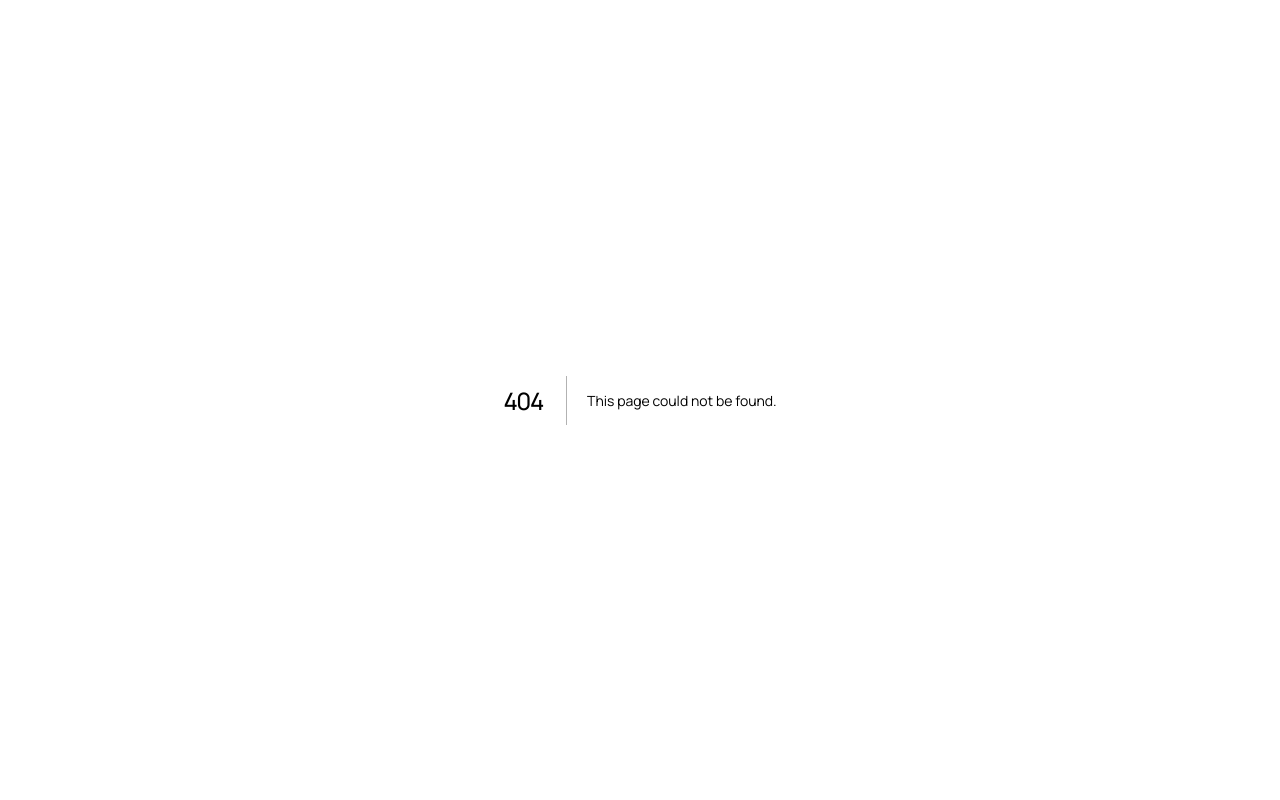
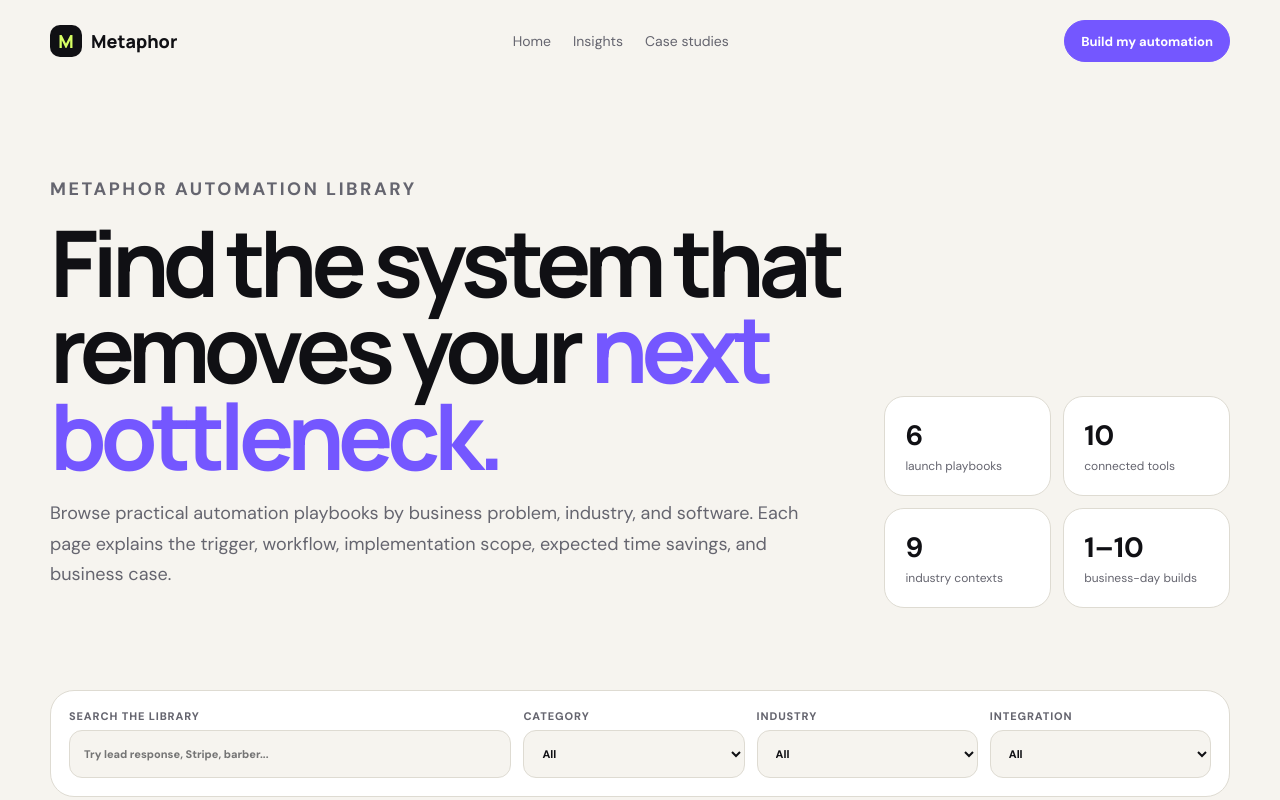
Before and after one commit to cocodev86/Coco1, a Next.js app: page /automation-library in a window 1280 px wide. Before the commit this address had no page. Shown: the top 800 px of the page. Built offline with nearby package versions, Linux system fonts and the light colour scheme.

Commit message:
Build automation library index

```diff
--- /dev/null
+++ b/app/automation-library/page.tsx
@@ -0,0 +1,38 @@
+import type { Metadata } from "next";
+import Link from "next/link";
+import LibraryClient from "./LibraryClient";
+import { automations, automationCategories, automationIndustries, automationIntegrations } from "./data";
+import styles from "./library.module.css";
+
+export const metadata: Metadata = {
+  title: "Automation Library | Metaphor Consulting",
+  description: "Explore practical automation playbooks for lead capture, booking, customer response, sales operations, and client delivery.",
+  alternates: { canonical: "/automation-library" },
+};
+
+export default function AutomationLibraryPage() {
+  return (
+    <main className={styles.page}>
+      <nav className={`shell ${styles.nav}`} aria-label="Automation library navigation">
+        <Link className="brand" href="/"><span>M</span>Metaphor</Link>
+        <div className={styles.navLinks}><Link href="/">Home</Link><Link href="/blog">Insights</Link><Link href="/blog/case-studies">Case studies</Link></div>
+        <Link className="button button-small" href="/#booking">Build my automation</Link>
+      </nav>
+
+      <header className={`shell ${styles.hero}`}>
+        <div className={styles.heroGrid}>
+          <div><p className="eyebrow">Metaphor automation library</p><h1>Find the system that removes your <em>next bottleneck.</em></h1><p>Browse practical automation playbooks by business problem, industry, and software. Each page explains the trigger, workflow, implementation scope, expected time savings, and business case.</p></div>
+          <div className={styles.stats}><div><strong>{automations.length}</strong><span>launch playbooks</span></div><div><strong>{automationIntegrations.length}</strong><span>connected tools</span></div><div><strong>{automationIndustries.length}</strong><span>industry contexts</span></div><div><strong>1–10</strong><span>business-day builds</span></div></div>
+        </div>
+      </header>
+
+      <div className="shell"><LibraryClient automations={automations} categories={automationCategories} industries={automationIndustries} integrations={automationIntegrations} /></div>
+
+      <section className={`shell ${styles.cta}`}>
+        <p className="eyebrow">Need a custom workflow?</p><h2>Turn a repeated task into a reliable operating system.</h2><p>Metaphor maps the process, connects the tools, adds safeguards, tests the workflow, and documents the handoff.</p><Link className="button" href="/#booking">Book an automation strategy call</Link>
+      </section>
+
+      <footer className={`shell ${styles.footer}`}><Link className="brand" href="/"><span>M</span>Metaphor</Link><p>Automation playbooks for growing businesses.</p><small>© 2026 Metaphor Consulting.</small></footer>
+    </main>
+  );
+}
```
